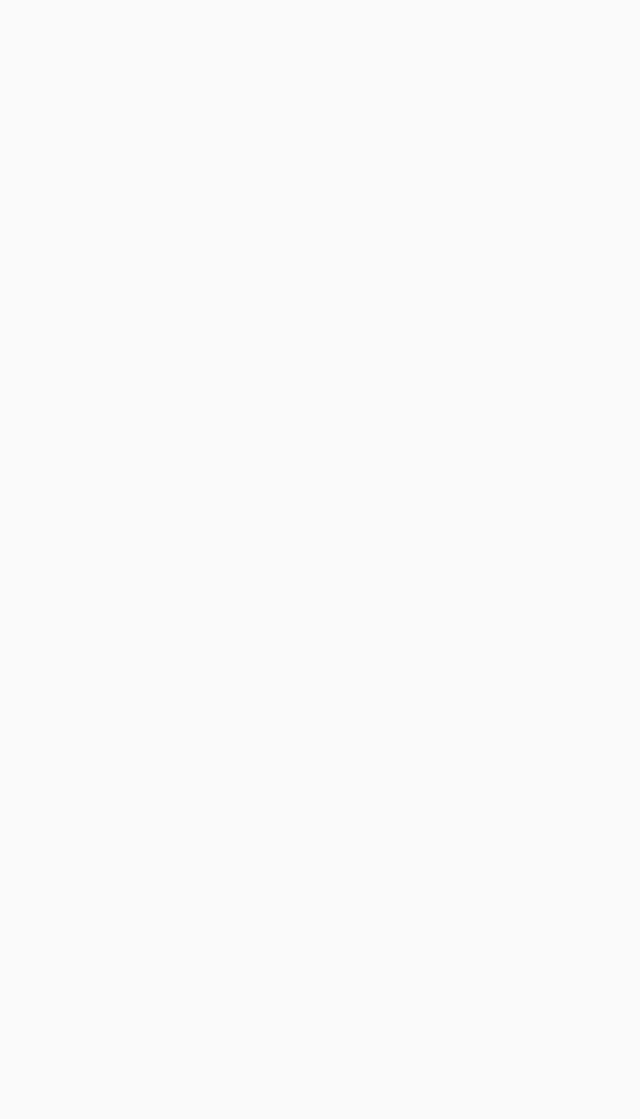
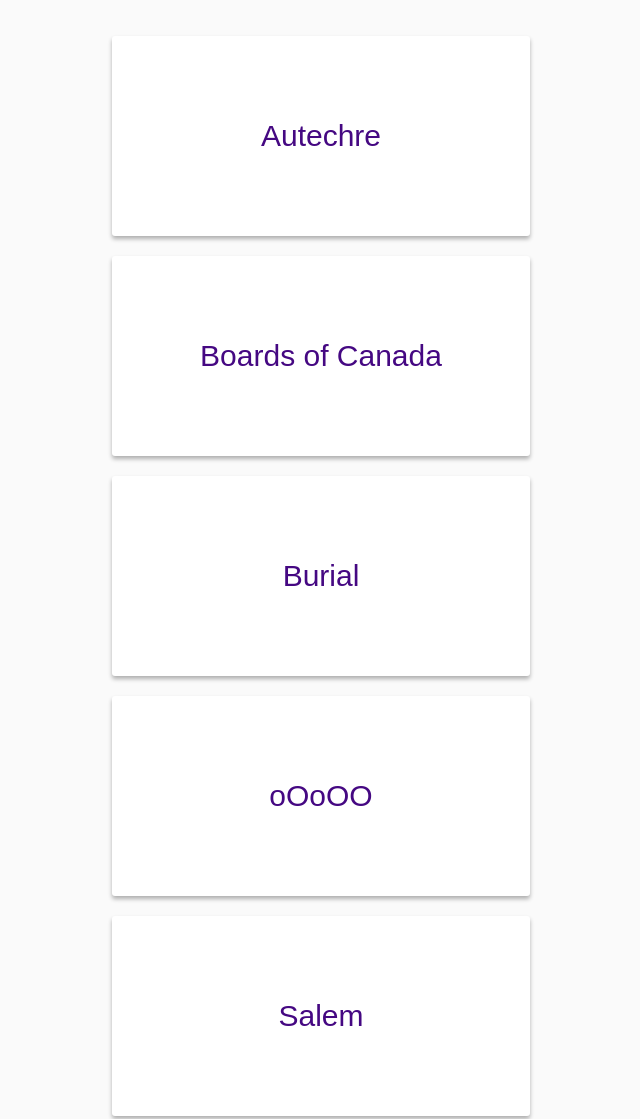
Before and after one commit to vibecode/swapeable-cards, a plain HTML site: page index.html in a window 1280 px wide. Shown: the top 1119 px of the page, without its empty margins (319-959 px from the left). Before the commit the page ends 800 px from the top, so only its background shows below. Drawn offline with Linux system fonts and the light colour scheme.

Commit message:
style cards

```diff
--- a/index.html
+++ b/index.html
@@ -7,12 +7,12 @@
 </head>
 <body>
 <div class="card-container">
-    <div class="card"></div>
-    <div class="card"></div>
-    <div class="card"></div>
-    <div class="card"></div>
-    <div class="card"></div>
+    <div class="card">Autechre</div>
+    <div class="card">Boards of Canada</div>
+    <div class="card">Burial</div>
+    <div class="card">oOoOO</div>
+    <div class="card">Salem</div>
 </div>
-<script src="swipeable.js"></script>
+<script src="cards.js"></script>
 </body>
 </html>
--- a/style.css
+++ b/style.css
@@ -3,6 +3,9 @@
   margin: 0;
   padding: 0;
   background: #fafafa;
+  font-family: Arial, sans-serif;
+  font-size: 30px;
+  color: #450882;
 }
 
 html {
@@ -18,5 +21,17 @@
 .card-container {
   width: 100%;
   max-width: 450px;
+  margin: 0 auto;
   padding: 16px;
 }
+
+.card {
+  background: #fff;
+  border-radius: 3px;
+  box-shadow: 0 3px 4px rgba(0,0,0,0.3);
+  height: 200px;
+  margin: 20px 0;
+  display: flex;
+  justify-content: space-around;
+  align-items: center;
+}
```
Also changed, not shown: cards.js (added), swipeable.js (deleted).
